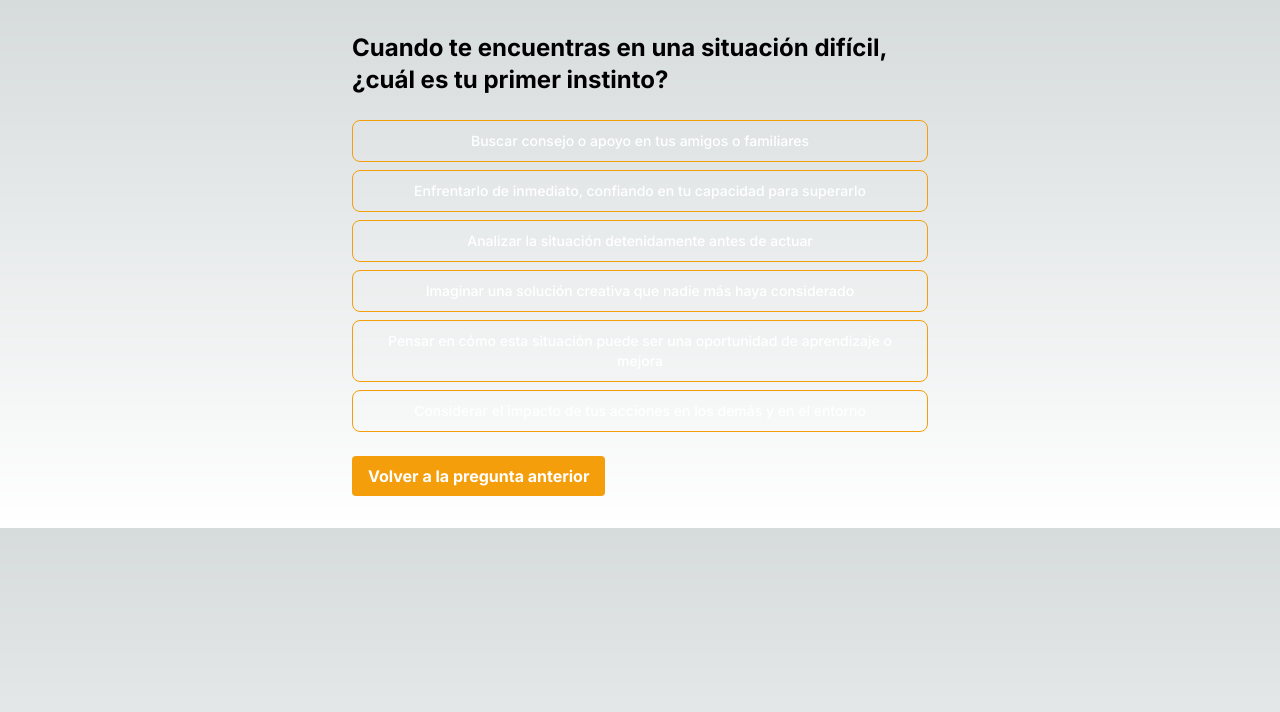
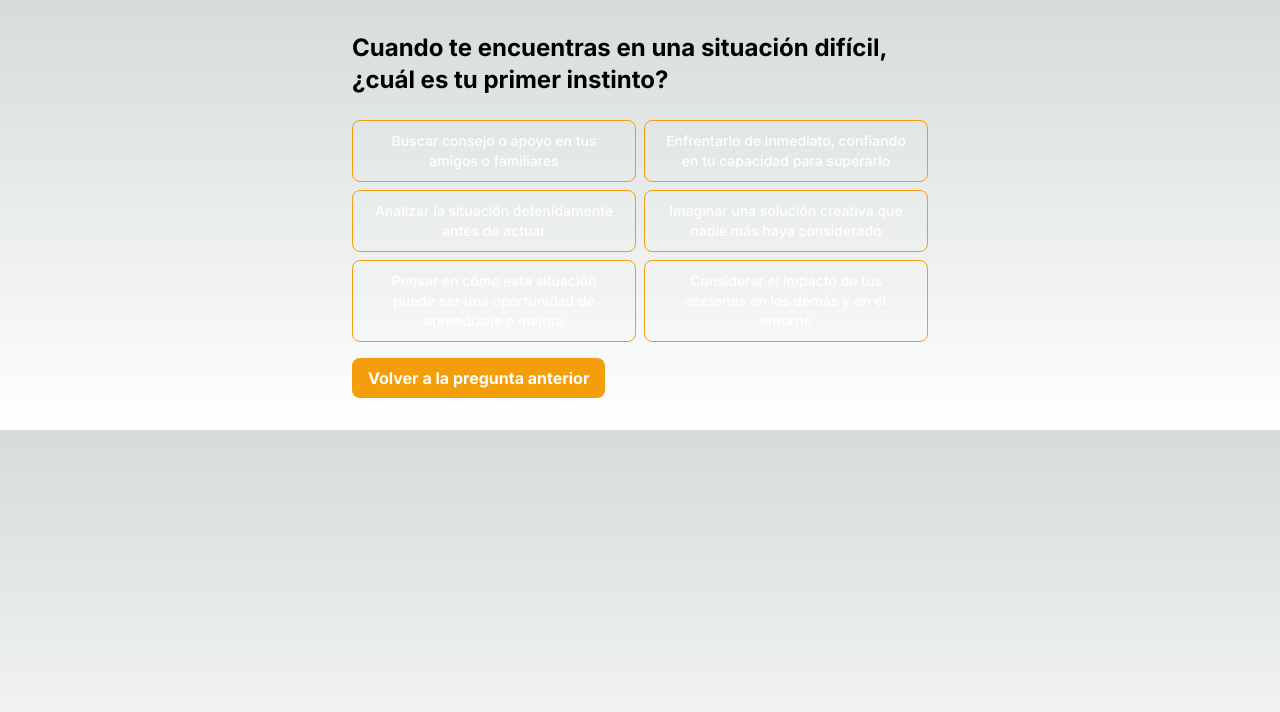
Before and after one commit to 4mser/test-psicologico-xplorers, a Next.js app: page / in a window 1280 px wide. Both pictures are taken after a click on the button "La capacidad de viajar en el tiempo". Shown: the top 712 px of the page. Built offline with nearby package versions, Linux system fonts and the light colour scheme.

Commit message:
cambio disposicion cards respuestas de flex a grid

```diff
--- a/components/test-psicologico.tsx
+++ b/components/test-psicologico.tsx
@@ -85,20 +85,22 @@ export default function Test() {
           className="w-full max-w-xl"
         >
           <h2 className="text-2xl font-bold mb-6">{questions[currentQuestionIndex].questionText}</h2>
+          <div className='grid grid-cols-2 gap-2'>
             {questions[currentQuestionIndex].options.map((option, index) => (
               <motion.button
                 key={index}
                 whileHover={{ scale: 1.05 }}
                 whileTap={{ scale: 0.95 }}
-              className="text-white border border-amber-500 hover:bg-amber-500 focus:outline-none font-medium rounded-lg text-sm px-5 py-2.5 text-center mr-2 mb-2 w-full"
+                className="text-white border border-amber-500 hover:bg-amber-500 focus:outline-none font-medium rounded-lg text-sm px-5 py-2.5 text-center  w-full"
                 onClick={() => handleAnswer(option.points)}
               >
                 {option.text}
               </motion.button>
             ))}
+          </div>
           {currentQuestionIndex > 0 && (
             <button
-              className="mt-4 bg-amber-500 hover:bg-amber-700 text-white font-bold py-2 px-4 rounded"
+              className="mt-4 bg-amber-500 hover:bg-amber-700 text-white font-bold py-2 px-4 rounded-lg"
               onClick={goBackToPreviousQuestion}
             >
               Volver a la pregunta anterior
```
Lines whose indentation alone changed are shown as unchanged.
